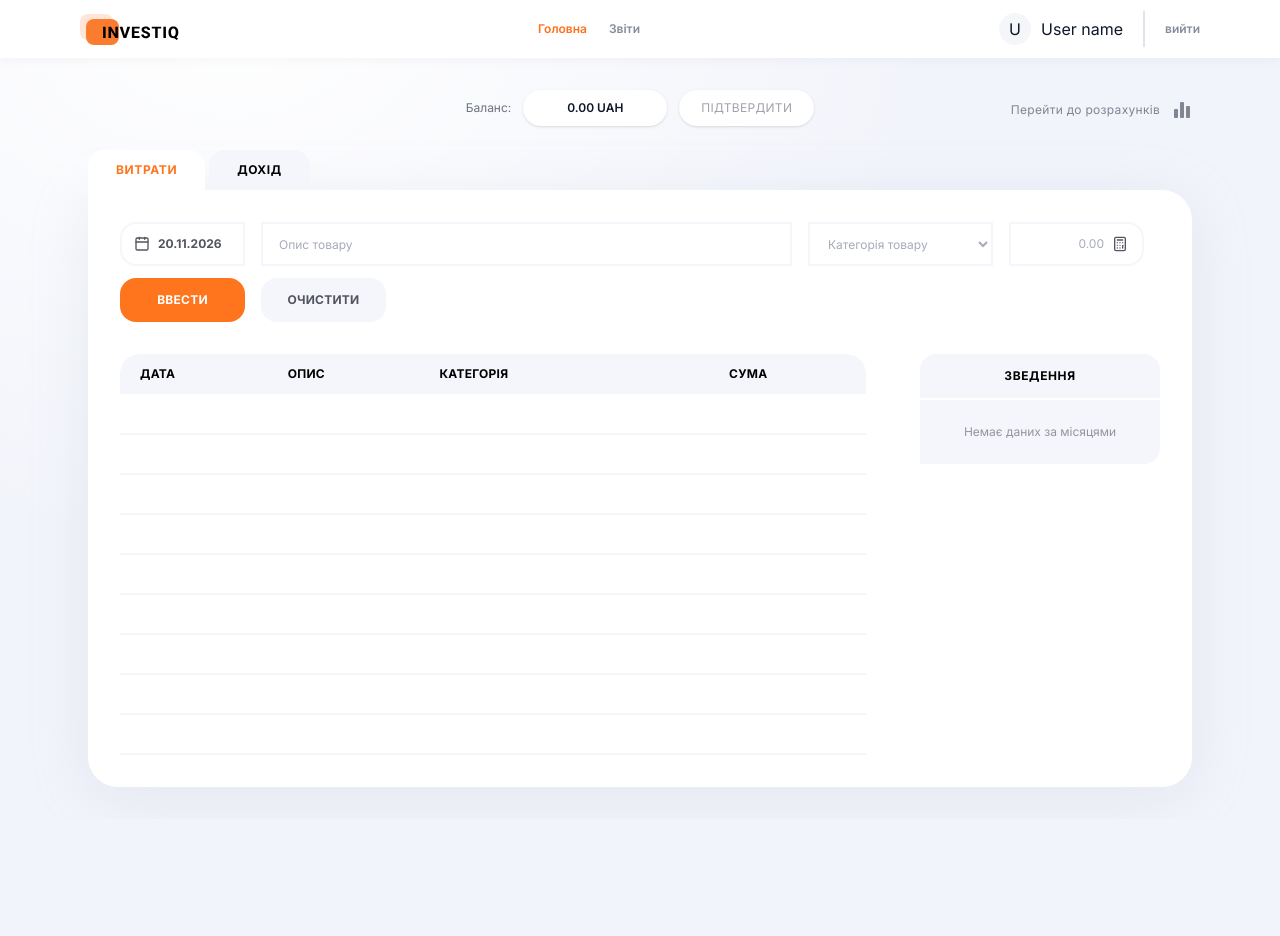
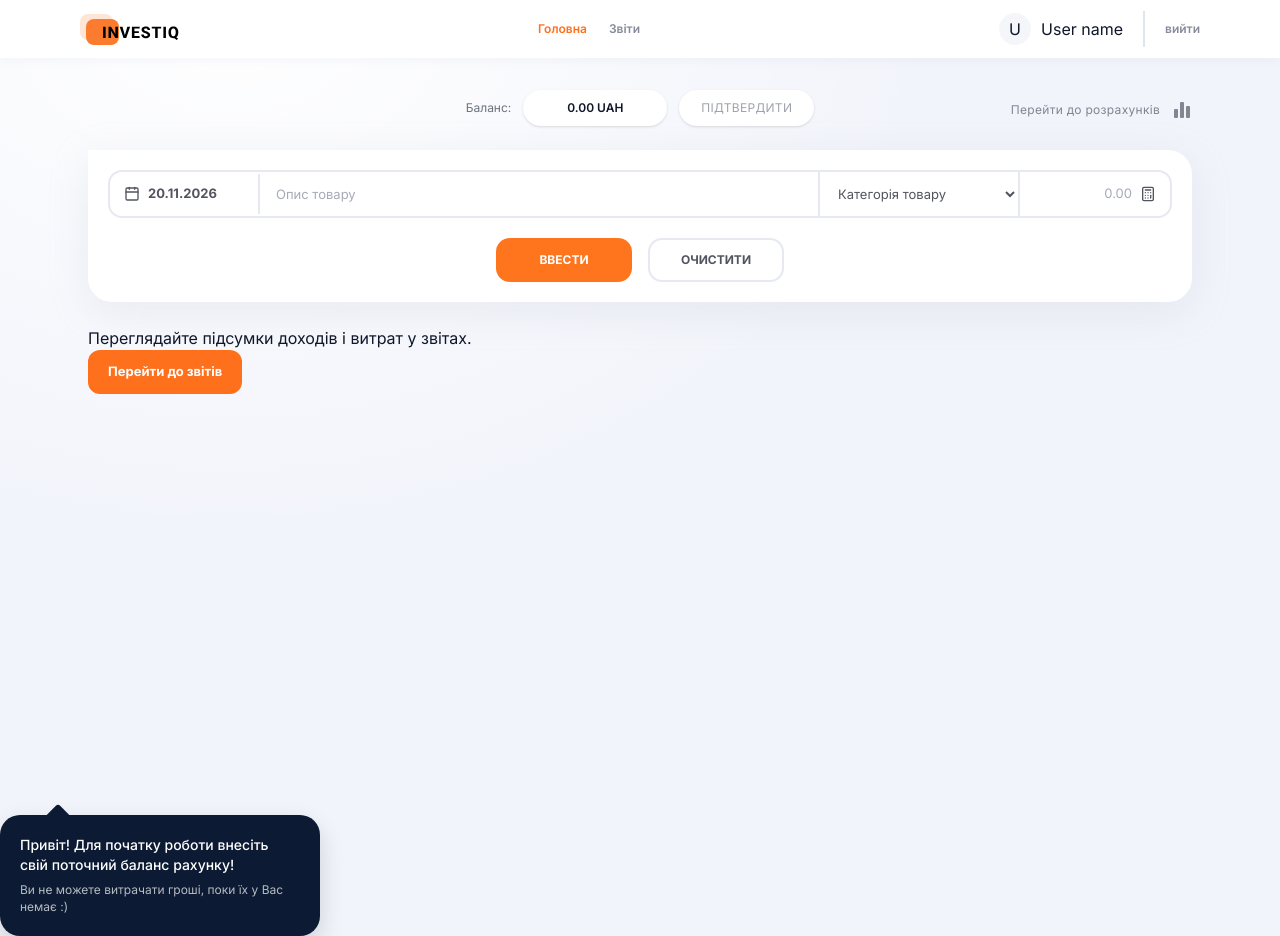
Before and after one commit to Hlib612/invest_iq, a React (Vite) app in the folder finance-app/: page /dashboard in a window 1280 px wide. Before the commit the page ends 819 px from the top, so only its background shows below. Built offline with nearby package versions, Linux system fonts and the light colour scheme.

Commit message:
Revert "Max"

```diff
--- a/finance-app/package.json
+++ b/finance-app/package.json
@@ -40,7 +40,6 @@
     "eslint-plugin-react-refresh": "^0.5.7",
     "globals": "^17.13.0",
     "prettier": "^3.10.1",
-    "sass": "^1.108.2",
     "sass-embedded": "^1.108.2",
     "typescript": "~6.0.3",
     "typescript-eslint": "^8.72.1",
--- a/finance-app/src/components/BalanceBar.tsx
+++ b/finance-app/src/components/BalanceBar.tsx
@@ -1,6 +1,3 @@
-import { useEffect, useRef } from 'react';
-import { useAppDispatch, useAppSelector } from '@/app/hooks';
-import { dismissBalanceTooltip } from '@/features/auth/authSlice';
 import { useBalance } from '@/hooks/useBalance';
 import { formatMoney } from '@/utils/formatMoney';
 import { ReportsLink } from './ReportsLink';
@@ -14,35 +11,13 @@ interface Props {
 const pill = 'rounded-full border-2 border-white bg-white px-5 py-2 shadow-sm';
 
 export function BalanceBar({ onConfirm, showReportsLink = true }: Props) {
-  const dispatch = useAppDispatch();
   const balance = useBalance();
-  const showBalanceTooltip = useAppSelector((state) => state.auth.showBalanceTooltip);
-  const tooltipWrapperRef = useRef<HTMLDivElement | null>(null);
-
-  useEffect(() => {
-    if (!showBalanceTooltip) return;
-
-    const handleOutsideClick = (event: MouseEvent) => {
-      const target = event.target as Node | null;
-      if (
-        tooltipWrapperRef.current &&
-        target &&
-        !tooltipWrapperRef.current.contains(target)
-      ) {
-        dispatch(dismissBalanceTooltip());
-      }
-    };
-
-    document.addEventListener('mousedown', handleOutsideClick);
-    return () => {
-      document.removeEventListener('mousedown', handleOutsideClick);
-    };
-  }, [showBalanceTooltip, dispatch]);
+  const isNewUser = balance === 0;
 
   return (
     <div className="mb-6 grid items-center gap-4 md:grid-cols-3">
       <div className="hidden md:block" />
-      <div className="relative flex items-center justify-center gap-3 justify-self-center">
+      <div className="flex items-center justify-center gap-3 justify-self-center">
         <span className="text-xs text-ink/60">Баланс:</span>
         <div className={`${pill} min-w-36 text-center text-xs font-semibold`}>
           {formatMoney(balance)} UAH
@@ -55,14 +30,7 @@ export function BalanceBar({ onConfirm, showReportsLink = true }: Props) {
           Підтвердити
         </button>
 
-        {showBalanceTooltip && (
-          <div
-            ref={tooltipWrapperRef}
-            className="absolute top-full left-1/2 z-30 mt-3 -translate-x-1/2"
-          >
-            <WelcomeTooltip />
-          </div>
-        )}
+        {isNewUser && <WelcomeTooltip />}
       </div>
       <div className="justify-self-center md:justify-self-end">
         {showReportsLink && <ReportsLink className="text-xs" />}
--- a/finance-app/src/components/Summary/Summary.tsx
+++ /dev/null
@@ -1,38 +0,0 @@
-import { useAppSelector } from '@/app/hooks';
-import { selectMonthlySummary } from '@/features/transactions/selectors';
-
-function formatSummaryAmount(value: number): string {
-  const [whole = '0', cents = '00'] = Math.abs(value).toFixed(2).split('.');
-  const withSpaces = whole.replace(/\B(?=(\d{3})+(?!\d))/g, ' ');
-  return `${withSpaces}.${cents}`;
-}
-
-export function Summary() {
-  const rows = useAppSelector(selectMonthlySummary);
-
-  return (
-    <aside className="w-full overflow-hidden rounded-t-2xl rounded-br-2xl bg-[#F5F6FB] lg:w-60 shrink-0">
-      <div className="border-b-2 border-white py-3.5 text-center text-xs font-bold tracking-wider text-[#000000] uppercase">
-        Зведення
-      </div>
-
-      {rows.length === 0 ? (
-        <div className="px-5 py-6 text-center text-xs text-[#52555F]/60">
-          Немає даних за місяцями
-        </div>
-      ) : (
-        <ul className="divide-y-2 divide-white">
-          {rows.map((row) => (
-            <li
-              key={`${row.year}-${row.month}`}
-              className="flex items-center justify-between px-5 py-3 text-xs text-[#52555F]"
-            >
-              <span className="uppercase">{row.label}</span>
-              <span>{formatSummaryAmount(row.total)}</span>
-            </li>
-          ))}
-        </ul>
-      )}
-    </aside>
-  );
-}
--- a/finance-app/src/components/TransactionForm/TransactionForm.module.scss
+++ b/finance-app/src/components/TransactionForm/TransactionForm.module.scss
@@ -1,23 +1,25 @@
 .form {
   display: flex;
   flex-direction: column;
-  gap: 12px;
-
-  @media (max-width: 1024px) {
-    padding: 20px;
-    border-radius: 0 20px 20px 20px;
-  }
+  gap: 20px;
+  margin-top: 20px;
+  margin-bottom: 24px;
+  padding: 20px;
+  background-color: #ffffff;
+  border-radius: 0 24px 24px 24px;
+  box-shadow: 0 10px 40px rgba(170, 178, 197, 0.2);
 }
 
 .row {
   display: grid;
-  grid-template-columns: 125px minmax(180px, 1fr) 185px 135px auto;
+  grid-template-columns: 150px 1fr 200px 150px;
   align-items: center;
-  gap: 16px;
+  border: 2px solid #e6e9f2;
+  border-radius: 14px;
+  background-color: #ffffff;
 
-  @media (max-width: 1024px) {
+  @media (max-width: 900px) {
     grid-template-columns: 1fr;
-    gap: 12px;
   }
 }
 
@@ -25,28 +27,13 @@
   display: flex;
   align-items: center;
   gap: 8px;
-  height: 44px;
-  padding: 0 12px;
-  border: 2px solid #f5f6fc;
-  border-radius: 16px 0 0 16px;
-  font-size: 12px;
+  padding: 10px 14px;
+  border-right: 2px solid #e6e9f2;
+  font-size: 13px;
   font-weight: 700;
   color: #52555f;
-  background-color: #ffffff;
 
-  :global(.react-datepicker-wrapper),
-  :global(.react-datepicker__input-container),
-  :global(.react-datepicker__input-container input) {
-    width: 100%;
-    border: none;
-    outline: none;
-    background: transparent;
-    font-size: 12px;
-    font-weight: 700;
-    color: #52555f;
-    cursor: pointer;
-  }
-
+  // Стилі самого календарика, який відкривається при кліку на дату
   :global(.react-datepicker) {
     font-family: inherit;
     border: 1px solid #e6e9f2;
@@ -71,28 +58,21 @@
   :global(.react-datepicker__day:hover) {
     border-radius: 8px;
   }
-
-  @media (max-width: 1024px) {
-    border-radius: 16px;
-  }
 }
 
 .input {
   width: 100%;
   height: 44px;
   padding: 0 16px;
-  border: 2px solid #f5f6fc;
+  border: none;
+  border-right: 2px solid #e6e9f2;
   outline: none;
-  background-color: #ffffff;
-  font-size: 12px;
+  background-color: transparent;
+  font-size: 13px;
   color: #52555f;
 
   &::placeholder {
     color: #a6abb9;
-  }
-
-  @media (max-width: 1024px) {
-    border-radius: 16px;
   }
 }
 
@@ -100,16 +80,13 @@
   width: 100%;
   height: 44px;
   padding: 0 14px;
-  border: 2px solid #f5f6fc;
+  border: none;
+  border-right: 2px solid #e6e9f2;
   outline: none;
   background-color: #ffffff;
-  font-size: 12px;
-  color: #a6abb9;
+  font-size: 13px;
+  color: #52555f;
   cursor: pointer;
-
-  @media (max-width: 1024px) {
-    border-radius: 16px;
-  }
 }
 
 .amountBox {
@@ -117,15 +94,8 @@
   align-items: center;
   justify-content: space-between;
   gap: 8px;
+  padding: 0 14px;
   height: 44px;
-  padding: 0 14px;
-  border: 2px solid #f5f6fc;
-  border-radius: 0 16px 16px 0;
-  background-color: #ffffff;
-
-  @media (max-width: 1024px) {
-    border-radius: 16px;
-  }
 }
 
 .amountInput {
@@ -134,7 +104,7 @@
   outline: none;
   background-color: transparent;
   text-align: right;
-  font-size: 12px;
+  font-size: 13px;
   font-weight: 700;
   color: #52555f;
 
@@ -151,47 +121,41 @@
 
 .buttons {
   display: flex;
+  justify-content: center;
   align-items: center;
   gap: 16px;
-
-  @media (max-width: 1024px) {
-    justify-content: center;
-    margin-top: 8px;
-  }
 }
 
 .btnSubmit {
-  min-width: 125px;
+  min-width: 136px;
   height: 44px;
-  padding: 0 16px;
-  border-radius: 16px;
+  padding: 0 20px;
+  border-radius: 14px;
   border: none;
   background-color: #ff751d;
   color: #ffffff;
   font-size: 12px;
   font-weight: 700;
-  letter-spacing: 0.02em;
   text-transform: uppercase;
   cursor: pointer;
 }
 
 .btnReset {
-  min-width: 125px;
+  min-width: 136px;
   height: 44px;
-  padding: 0 16px;
-  border-radius: 16px;
-  border: 2px solid #f5f6fc;
-  background-color: #f5f6fb;
+  padding: 0 20px;
+  border-radius: 14px;
+  border: 2px solid #e6e9f2;
+  background-color: #ffffff;
   color: #52555f;
   font-size: 12px;
   font-weight: 700;
-  letter-spacing: 0.02em;
   text-transform: uppercase;
   cursor: pointer;
 }
 
 .error {
-  margin: 0;
+  text-align: center;
   color: #e53935;
   font-size: 12px;
   font-weight: 600;
--- a/finance-app/src/components/TransactionForm/TransactionForm.tsx
+++ b/finance-app/src/components/TransactionForm/TransactionForm.tsx
@@ -9,6 +9,7 @@ import { addTransaction } from '@/services/mock/transactionsApi';
 import type { ICategory, TransactionType } from '@/types';
 import styles from './TransactionForm.module.scss';
 
+// Категорії для вибору у формі
 const CATEGORIES: ICategory[] = [
   { id: 'food', name: 'Продукти', type: 'expense', color: '#FF751D' },
   { id: 'transport', name: 'Транспорт', type: 'expense', color: '#FF751D' },
@@ -22,6 +23,7 @@ const CATEGORIES: ICategory[] = [
   { id: 'extra-income', name: 'Дод. прибуток', type: 'income', color: '#FF751D' },
 ];
 
+// Проста функція: залишає цифри, крапку/кому та розбиває тисячі пробілами
 function formatAmountDisplay(rawText: string): string {
   let cleanText = '';
 
@@ -82,6 +84,7 @@ export function TransactionForm() {
     (state) => state.transactions.activeTab,
   );
 
+  // Стани полів форми
   const [date, setDate] = useState<Date | null>(new Date());
   const [description, setDescription] = useState('');
   const [categoryId, setCategoryId] = useState('');
@@ -90,8 +93,6 @@ export function TransactionForm() {
   const [isSubmitting, setIsSubmitting] = useState(false);
 
   const filteredCategories = CATEGORIES.filter((item) => item.type === activeTab);
-  const isCategoryValidForTab = filteredCategories.some((cat) => cat.id === categoryId);
-  const effectiveCategoryId = isCategoryValidForTab ? categoryId : '';
 
   const handleReset = () => {
     setDate(new Date());
@@ -101,6 +102,7 @@ export function TransactionForm() {
     setError('');
   };
 
+  // Відправка форми
   const handleSubmit = async (e: FormEvent) => {
     e.preventDefault();
 
@@ -111,7 +113,7 @@ export function TransactionForm() {
       return;
     }
 
-    if (effectiveCategoryId === '') {
+    if (categoryId === '') {
       setError('Оберіть категорію');
       return;
     }
@@ -130,7 +132,7 @@ export function TransactionForm() {
       const created = await addTransaction({
         amount,
         type: activeTab,
-        categoryId: effectiveCategoryId,
+        categoryId,
         description: description.trim(),
         date: selectedDate.toISOString(),
       });
@@ -150,7 +152,9 @@ export function TransactionForm() {
 
   return (
     <form className={styles.form} onSubmit={handleSubmit}>
+      {/* Рядок з полями: Дата, Опис, Категорія, Сума */}
       <div className={styles.row}>
+        {/* Поле 1: Дата */}
         <div className={styles.dateBox}>
           <Calendar size={16} className={styles.iconMuted} />
           <DatePicker
@@ -160,6 +164,7 @@ export function TransactionForm() {
           />
         </div>
 
+        {/* Поле 2: Опис */}
         <input
           type="text"
           className={styles.input}
@@ -168,9 +173,10 @@ export function TransactionForm() {
           onChange={(e) => setDescription(e.target.value)}
         />
 
+        {/* Поле 3: Категорія */}
         <select
           className={styles.select}
-          value={effectiveCategoryId}
+          value={categoryId}
           onChange={(e) => setCategoryId(e.target.value)}
         >
           <option value="">
@@ -183,6 +189,7 @@ export function TransactionForm() {
           ))}
         </select>
 
+        {/* Поле 4: Сума */}
         <div className={styles.amountBox}>
           <input
             type="text"
@@ -196,19 +203,16 @@ export function TransactionForm() {
         </div>
       </div>
 
+      {/* Повідомлення про помилку, якщо щось не заповнено */}
       {error !== '' && <p className={styles.error}>{error}</p>}
 
+      {/* Кнопки ВВЕСТИ та ОЧИСТИТИ */}
       <div className={styles.buttons}>
         <button type="submit" className={styles.btnSubmit} disabled={isSubmitting}>
           {isSubmitting ? 'Збереження...' : 'Ввести'}
         </button>
 
-        <button
-          type="button"
-          className={styles.btnReset}
-          onClick={handleReset}
-          disabled={isSubmitting}
-        >
+        <button type="button" className={styles.btnReset} onClick={handleReset}>
           Очистити
         </button>
       </div>
--- a/finance-app/src/components/Transiction/TransactionRow.tsx
+++ b/finance-app/src/components/Transiction/TransactionRow.tsx
@@ -13,36 +13,6 @@ import {
   DeleteButton,
 } from './TransactionTable.styled';
 
-const CATEGORY_LABELS: Record<string, string> = {
-  food: 'Продукти',
-  transport: 'Транспорт',
-  entertainment: 'Розваги',
-  health: "Здоров'я",
-  clothes: 'Одяг',
-  utilities: 'Комунальні',
-  sport: 'Спорт',
-  cafe: 'Кафе',
-  salary: 'ЗП',
-  'extra-income': 'Дод. прибуток',
-};
-
-function formatDateUA(rawDate: string): string {
-  const parsed = new Date(rawDate);
-  if (Number.isNaN(parsed.getTime())) {
-    return rawDate;
-  }
-  const day = String(parsed.getDate()).padStart(2, '0');
-  const month = String(parsed.getMonth() + 1).padStart(2, '0');
-  const year = parsed.getFullYear();
-  return `${day}.${month}.${year}`;
-}
-
-function formatAmountWithSpaces(value: number): string {
-  const [whole = '0', cents = '00'] = Math.abs(value).toFixed(2).split('.');
-  const withSpaces = whole.replace(/\B(?=(\d{3})+(?!\d))/g, ' ');
-  return `${withSpaces}.${cents}`;
-}
-
 interface TransactionRowProps {
   item: ITransaction;
 }
@@ -52,8 +22,7 @@ export const TransactionRow: React.FC<TransactionRowProps> = ({ item }) => {
   const [isModalOpen, setIsModalOpen] = useState(false);
 
   const isExpense = item.type === 'expense';
-  const formattedAmount = `${isExpense ? '- ' : ''}${formatAmountWithSpaces(Number(item.amount))} грн.`;
-  const categoryName = CATEGORY_LABELS[item.categoryId] ?? item.categoryId;
+  const formattedAmount = `${isExpense ? '- ' : ''}${Number(item.amount).toFixed(2)} грн.`;
 
   const handleConfirmDelete = () => {
     dispatch(deleteTransaction(item.id));
@@ -62,9 +31,9 @@ export const TransactionRow: React.FC<TransactionRowProps> = ({ item }) => {
   return (
     <>
       <Tr>
-        <DateCell>{formatDateUA(item.date)}</DateCell>
+        <DateCell>{item.date}</DateCell>
         <DescriptionCell>{item.description}</DescriptionCell>
-        <CategoryCell>{categoryName}</CategoryCell>
+        <CategoryCell>{item.categoryId}</CategoryCell>
         <AmountCell $isExpense={isExpense}>{formattedAmount}</AmountCell>
         <ActionCell>
           <DeleteButton
--- a/finance-app/src/components/Transiction/TransactionTable.tsx
+++ b/finance-app/src/components/Transiction/TransactionTable.tsx
@@ -2,15 +2,12 @@ import React from 'react';
 import { useSelector } from 'react-redux';
 import type { RootState } from '@/app/store';
 import { TransactionRow } from './TransactionRow';
-import { TableWrapper, Table, TableHead, Th, Tr } from './TransactionTable.styled';
-
-const MIN_ROWS = 9;
+import { TableWrapper, Table, TableHead, Th } from './TransactionTable.styled';
 
 export const TransactionTable: React.FC = () => {
   const { items, activeTab } = useSelector((state: RootState) => state.transactions);
 
-  const filteredTransactions = items.filter((item) => item.type === activeTab);
-  const emptyRowsCount = Math.max(0, MIN_ROWS - filteredTransactions.length);
+  const filteredTransactions = items.filter(item => item.type === activeTab);
 
   return (
     <TableWrapper>
@@ -25,13 +22,8 @@ export const TransactionTable: React.FC = () => {
           </tr>
         </TableHead>
         <tbody>
-          {filteredTransactions.map((item) => (
+          {filteredTransactions.map(item => (
             <TransactionRow key={item.id} item={item} />
-          ))}
-          {Array.from({ length: emptyRowsCount }).map((_, idx) => (
-            <Tr key={`empty-${idx}`}>
-              <td colSpan={5} className="h-10" />
-            </Tr>
           ))}
         </tbody>
       </Table>
--- a/finance-app/src/features/transactions/selectors.ts
+++ b/finance-app/src/features/transactions/selectors.ts
@@ -2,7 +2,6 @@ import { createSelector } from '@reduxjs/toolkit';
 import type { RootState } from '@/app/store';
 
 export const selectTransactions = (state: RootState) => state.transactions.items;
-export const selectActiveTab = (state: RootState) => state.transactions.activeTab;
 
 // баланс = доходи - витрати (округлення до копійок проти похибок float)
 export const selectBalance = createSelector(selectTransactions, (items) => {
@@ -12,55 +11,3 @@ export const selectBalance = createSelector(selectTransactions, (items) => {
   );
   return Math.round(total * 100) / 100;
 });
-
-const MONTH_NAMES_UA = [
-  'СІЧЕНЬ',
-  'ЛЮТИЙ',
-  'БЕРЕЗЕНЬ',
-  'КВІТЕНЬ',
-  'ТРАВЕНЬ',
-  'ЧЕРВЕНЬ',
-  'ЛИПЕНЬ',
-  'СЕРПЕНЬ',
-  'ВЕРЕСЕНЬ',
-  'ЖОВТЕНЬ',
-  'ЛИСТОПАД',
-  'ГРУДЕНЬ',
-];
-
-export const selectMonthlySummary = createSelector(
-  [selectTransactions, selectActiveTab],
-  (items, activeTab) => {
-    const filtered = items.filter((t) => t.type === activeTab);
-    const map = new Map<
-      string,
-      { year: number; month: number; label: string; total: number }
-    >();
-
-    for (const item of filtered) {
-      const parsed = new Date(item.date);
-      if (Number.isNaN(parsed.getTime())) continue;
-
-      const year = parsed.getFullYear();
-      const month = parsed.getMonth();
-      const key = `${year}-${month}`;
-      const existing = map.get(key);
-
-      if (existing) {
-        existing.total = Math.round((existing.total + item.amount) * 100) / 100;
-      } else {
-        map.set(key, {
-          year,
-          month,
-          label: MONTH_NAMES_UA[month] ?? '',
-          total: Math.round(item.amount * 100) / 100,
-        });
-      }
-    }
-
-    // Сортуємо від новіших місяців до старіших і беремо останні 6 (як у Фігмі)
-    return Array.from(map.values())
-      .sort((a, b) => (b.year !== a.year ? b.year - a.year : b.month - a.month))
-      .slice(0, 6);
-  },
-);
--- a/finance-app/src/pages/DashboardPage.tsx
+++ b/finance-app/src/pages/DashboardPage.tsx
@@ -1,15 +1,13 @@
 import { useEffect } from 'react';
-import { useAppDispatch, useAppSelector } from '@/app/hooks';
+import { Link } from 'react-router-dom';
+import { useAppDispatch } from '@/app/hooks';
 import { BalanceBar } from '@/components/BalanceBar';
-import { setActiveTab, setTransactions } from '@/features/transactions/transactionsSlice';
+import { setTransactions } from '@/features/transactions/transactionsSlice';
 import { getTransactions } from '@/services/mock';
 import TransactionForm from '@/components/TransactionForm/TransactionForm';
-import { TransactionTable } from '@/components/Transiction/TransactionTable';
-import { Summary } from '@/components/Summary/Summary';
 
 function DashboardPage() {
   const dispatch = useAppDispatch();
-  const activeTab = useAppSelector((state) => state.transactions.activeTab);
 
   useEffect(() => {
     getTransactions().then((items) => dispatch(setTransactions(items)));
@@ -18,45 +16,11 @@ function DashboardPage() {
   return (
     <main className="mx-auto max-w-6xl px-6 py-8">
       <BalanceBar />
-
-      <div className="mt-6">
-        <div className="flex items-center gap-1">
-          <button
-            type="button"
-            onClick={() => dispatch(setActiveTab('expense'))}
-            className={
-              activeTab === 'expense'
-                ? 'rounded-t-2xl bg-white px-7 py-3 text-xs font-bold tracking-wider text-[#FF751D] uppercase'
-                : 'rounded-t-2xl bg-[#F5F6FB] px-7 py-3 text-xs font-bold tracking-wider text-[#000000] uppercase'
-            }
-          >
-            Витрати
-          </button>
-
-          <button
-            type="button"
-            onClick={() => dispatch(setActiveTab('income'))}
-            className={
-              activeTab === 'income'
-                ? 'rounded-t-2xl bg-white px-7 py-3 text-xs font-bold tracking-wider text-[#FF751D] uppercase'
-                : 'rounded-t-2xl bg-[#F5F6FB] px-7 py-3 text-xs font-bold tracking-wider text-[#000000] uppercase'
-            }
-          >
-            Дохід
-          </button>
-        </div>
-
-        <div className="rounded-b-[30px] rounded-tr-[30px] bg-white p-6 shadow-[0_10px_60px_rgba(170,178,197,0.2)] lg:p-8">
-          <TransactionForm />
-
-          <div className="mt-8 flex flex-col items-start gap-8 lg:flex-row">
-            <div className="w-full flex-1">
-              <TransactionTable />
-            </div>
-            <Summary />
-          </div>
-        </div>
-      </div>
+      <TransactionForm />
+      <p>Переглядайте підсумки доходів і витрат у звітах.</p>
+      <Link className="dashboard-report-link" to="/reports">
+        Перейти до звітів
+      </Link>
     </main>
   );
 }
```
Also changed, not shown: finance-app/src/features/auth/authSlice.ts (+2 -12 lines), 2 other files (tests, documents, lock files or other folders).
